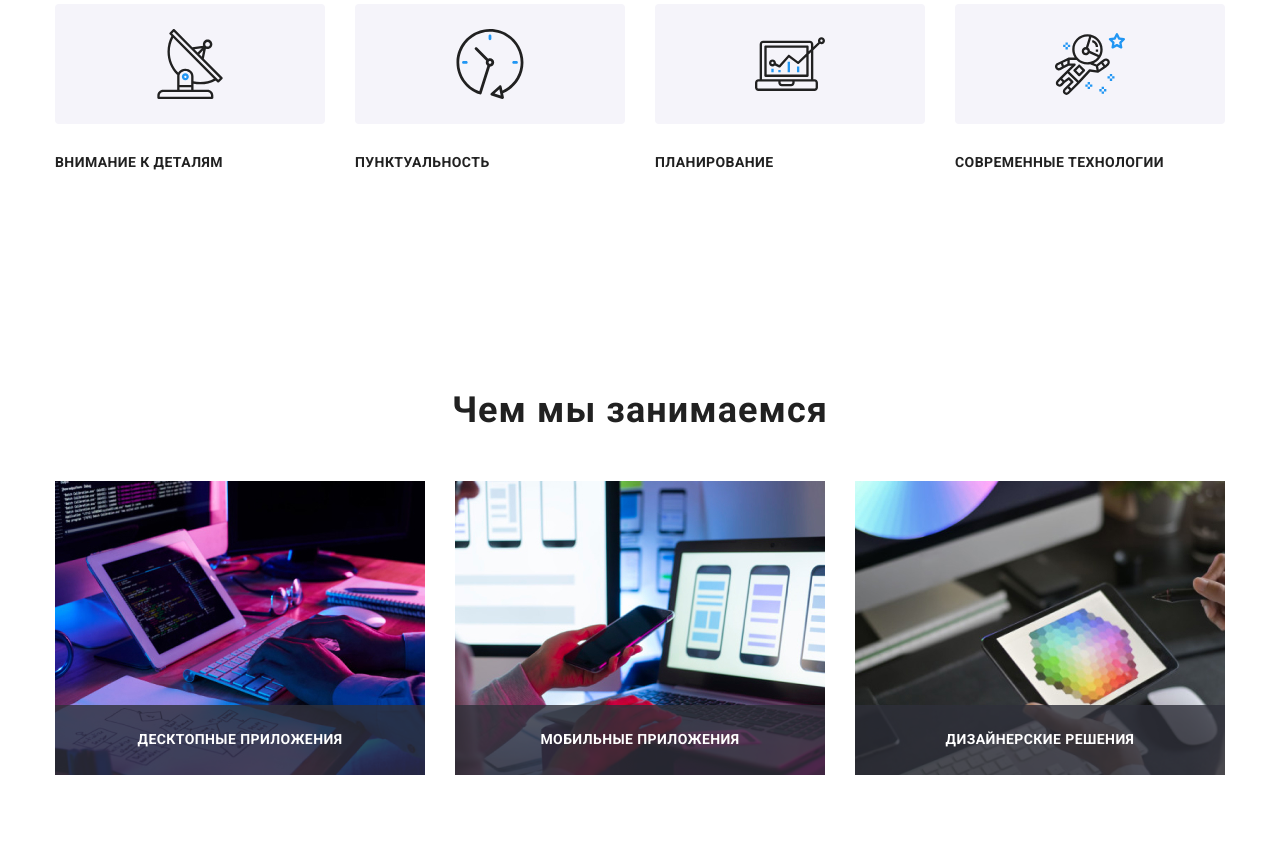
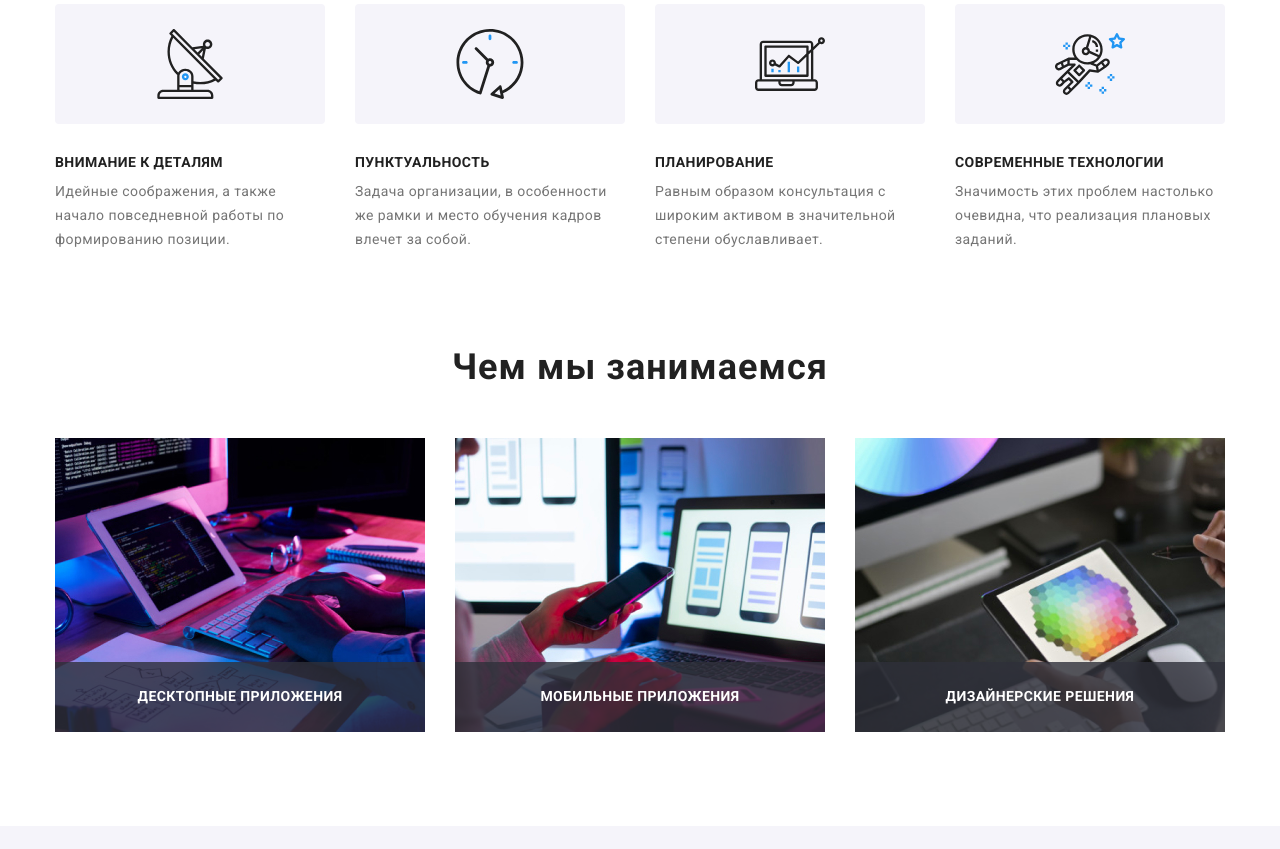
Before and after one commit to ViktoriiaBoklan/goit-markup-hw-05, a plain HTML site: page index.html in a window 1280 px wide. Shown: the part 771-1620 px from the top of the page. Drawn offline with nearby package versions, Linux system fonts and the light colour scheme.

Commit message:
HW-5
Fixed mistakes

```diff
--- a/index.html
+++ b/index.html
@@ -68,7 +68,7 @@
                         </svg>
                     </div>
                     <h3 class="features-definition">Внимание к деталям</h3>
-                    <p class="description">Идейные соображения, а также начало повседневной работы по формированию позиции.</p>
+                    <p class="features-description">Идейные соображения, а также начало повседневной работы по формированию позиции.</p>
                 </li>
 
                 <li class="features-list-item icon-clock">
@@ -78,7 +78,7 @@
                         </svg>
                     </div>
                     <h3 class="features-definition">Пунктуальность</h3>
-                    <p class="description">Задача организации, в особенности же рамки и место обучения кадров влечет за собой.</p>
+                    <p class="features-description">Задача организации, в особенности же рамки и место обучения кадров влечет за собой.</p>
                 </li>
 
                 <li class="features-list-item icon-diagram">
@@ -88,7 +88,7 @@
                         </svg>
                     </div>
                 <h3 class="features-definition">Планирование</h3>
-                <p class="description">Равным образом консультация с широким активом в значительной степени обуславливает.</p>
+                <p class="features-description">Равным образом консультация с широким активом в значительной степени обуславливает.</p>
                 </li>
 
                 <li class="features-list-item icon-astronaut">
@@ -98,7 +98,7 @@
                         </svg>
                     </div>
                     <h3 class="features-definition">Современные технологии</h3>
-                    <p class="description">Значимость этих проблем настолько очевидна, что реализация плановых заданий.</p>
+                    <p class="features-description">Значимость этих проблем настолько очевидна, что реализация плановых заданий.</p>
                 </li>
 
             </ul>
--- a/main.css/styles.css
+++ b/main.css/styles.css
@@ -299,12 +299,12 @@ font-weight: 700;
   margin-bottom: 10px;
 }
 
-.description {
+.features-description {
   font-weight: 400;
   font-size: 14px;
   line-height: 1.714;
   letter-spacing: 0.03em;
-  color: var(--link-color);
+  color: #757575;
 }
 /*======END FEATURES======*/
 
@@ -390,6 +390,10 @@ font-weight: 700;
   padding: 16px 32px 30px 32px;
 
 }
+
+.social-list-item:not(:last-child){
+  padding-right: 10px;
+}
 .social-list-icon {
   fill: #AFB1B8;
   width: 20px;
@@ -421,7 +425,7 @@ fill: var(--white-color);
   margin-right: 30px;
 }
 .team-list-wrapper {
-  padding: 30px 10px;
+  padding: 30px 0px;
 }
 .team-list-item {
   width: 270px;
@@ -452,7 +456,7 @@ fill: var(--white-color);
   letter-spacing: 0.03em;
   text-align: center;
   color: var(--link-color);
-  margin-bottom: 16px;
+
 }
 /*======END OUR TEAM======*/
 
@@ -558,6 +562,7 @@ fill: #2196F3;
 }
 .footer-address-list {
   margin-right: 70px;
+  margin-top: 20px;
 }
 .footer-address-list-item:not(last-child) {
   margin-bottom: 9px;
```
Also changed, not shown: portfolio.html (+1 -1 lines).
